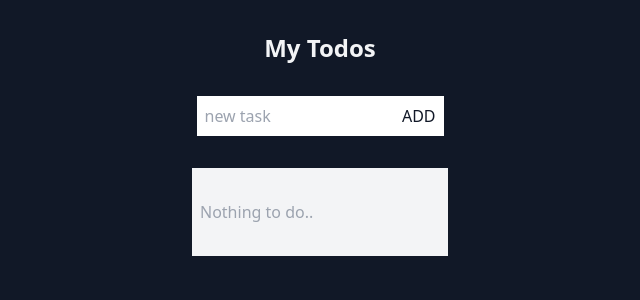
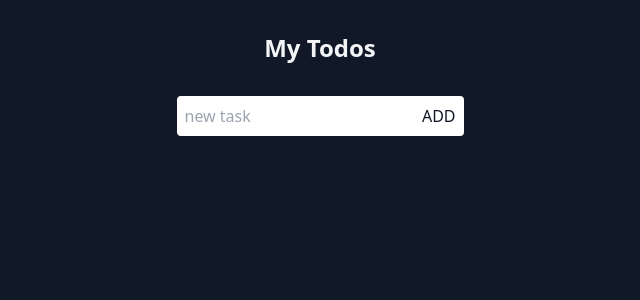
Before and after one commit to arslannoorpansota/Todo-app, a React (Vite) app: page / in a window 1280 px wide. Shown: the top 300 px of the page, without its empty margins (320-960 px from the left). Built offline with nearby package versions, Linux system fonts and the light colour scheme.

Commit message:
initial commit

```diff
--- a/src/Content.tsx
+++ b/src/Content.tsx
@@ -1,29 +1,51 @@
-import React, { useState } from "react";
+import React, { useEffect, useState } from "react";
+import CreateTodos from "./CreateTodo";
+
+interface Todo {
+    id: number,
+    text: string,
+}
 
 export function Content() {
-    const input = document.querySelector("input")!
-    const update = document.querySelector("update")!
-    const addbtn = document.getElementById("addbtn")!
-    const updatebtn = document.getElementById("updatebtn")!
-    const [todos, settodos] = useState([]);
-    const [currenttodo, setcurrenttodo] = useState("Nothing to do..");
+    const [lastId, setLastId] = useState(0);
+    const [todos, setTodos] = useState<Todo[]>([]);
+
+    useEffect(() => {
+        const savedTodos = localStorage.getItem("todos");
+        let parsedTodos = JSON.parse(savedTodos || "[]");
+        if (parsedTodos.length) {
+            setTodos(parsedTodos);
+            setLastId(parsedTodos[parsedTodos.length - 1].id);
+        }
+    }, []);
+
+    useEffect(() => {
+        localStorage.setItem("todos", JSON.stringify(todos))
+    }, [todos])
+
     function deleteitem(id: number) {
-        const removeItem = todos.filter((todo) => {
+        const removeItem = todos.filter((todo: Todo) => {
             return todo.id !== id;
         });
-        settodos(removeItem);
+        setTodos(removeItem);
     }
-    function do_update(index) {
-        newtodos = [...todos];
-        newtodos[index].text = update.value;
-        settodos(newtodos);
-        seteditMode(false)
+
+    function addItem(text: string) {
+        setTodos([...todos, { id: lastId + 1, text }]);
+        setLastId(lastId + 1);
     }
-    function do_update(index) {
-        newtodos = [...todos];
-        newtodos[index].editMode = true;
-        settodos(newtodos);
-    }
+    // function do_update(index) {
+    //     newtodos = [...todos];
+    //     newtodos[index].text = update.value;
+    //     settodos(newtodos);
+    //     seteditMode(false)
+    // }
+    // function do_update(index) {
+    //     newtodos = [...todos];
+    //     newtodos[index].editMode = true;
+    //     settodos(newtodos);
+    // }
+
 
     return (
         <div className="flex flex-col items-center space-y-8">
@@ -31,58 +53,8 @@ export function Content() {
                 My Todos
             </header>
 
-            <div className="flex relative items-center">
-                <div className="">
-                    <input placeholder="new task" onKeyUp={(e) => e.keyCode == 13 && addbtn.click()} onChange={(e) => setcurrenttodo(e.target.value)}
-                        className="input p-2"></input>
-                </div>
-                <div className="absolute right-2">
-                    <button id="addbtn" type="button" className="focus:outline-none text-gray-900" onClick={() => {
-                        currenttodo !== "" &&
-                            settodos([...todos, {
-                                id: todos.length + 1,
-                                text: currenttodo,
-                                editMode: false,
+            <CreateTodos addItem={addItem} />
 
-                            }])
-                        setcurrenttodo("")
-                        input.value = ""
-                    }}
-                    >ADD</button>
-                </div>
-            </div>
-            <div className="bg-gray-100 py-8 px-2 w-64">
-                <ul className="space-y-8">
-                    {todos.map(todo =>
-                        (() => {
-                            if (editMode == false) {
-                                return <li key={todo.id} className="border-b border-gray-300 relative font-medium">{todo.text}
-                                    <button onClick={() => { do_edit(todo.id) }} type="button" className="mr-6 focus:outline-none text-sm absolute right-0">
-                                        <svg className="w-5 h-5" fill="none" stroke="currentColor" viewBox="0 0 24 24" xmlns="http://www.w3.org/2000/svg"><path stroke-linecap="round" stroke-linejoin="round" stroke-width="2" d="M11 5H6a2 2 0 00-2 2v11a2 2 0 002 2h11a2 2 0 002-2v-5m-1.414-9.414a2 2 0 112.828 2.828L11.828 15H9v-2.828l8.586-8.586z"></path></svg>                            </button>
-                                    <button onClick={() => { deleteitem(todo.id) }} type="button" className="focus:outline-none text-red-600 text-sm absolute right-0">
-                                        <svg className="w-5 h-5" fill="none" stroke="currentColor" viewBox="0 0 24 24" xmlns="http://www.w3.org/2000/svg"><path stroke-linecap="round" stroke-linejoin="round" stroke-width="2" d="M19 7l-.867 12.142A2 2 0 0116.138 21H7.862a2 2 0 01-1.995-1.858L5 7m5 4v6m4-6v6m1-10V4a1 1 0 00-1-1h-4a1 1 0 00-1 1v3M4 7h16"></path></svg>
-                                    </button>
-                                </li>
-                            }
-                            else {
-                                return <input value={todo.text} onKeyUp={(e) => e.keyCode == 13 && updatebtn.click()}
-                                    className="update p-2">
-                                    <button id="updatebtn" onClick={() => { do_update(todo.id - 1) }} type="button" className="mr-6 focus:outline-none text-sm absolute right-0">
-                                        Update</button>
-                                    <button onClick={() => { seteditMode(false) }} type="button" className="focus:outline-none text-sm absolute right-0">
-                                        Cancel</button>
-                                </input>
-                            }
-
-                        })()
-                    )}
-
-                    <li className="text-gray-400">{currenttodo}</li>
-                    {todos.length > 0 &&
-                        <button onClick={() => settodos([])} className="text-red-600 focus:outline-none text-sm">Clear all</button>
-                    }
-                </ul>
-            </div>
 
         </div>
     )
--- /dev/null
+++ b/src/CreateTodo.tsx
@@ -0,0 +1,27 @@
+import React, { useState } from "react"
+
+interface Props {
+    addItem: (todo: string) => void;
+}
+
+export default function CreateTodos(props: Props) {
+    const [currentTodo, setCurrentTodo] = useState("");
+
+    function addTodo() {
+        props.addItem(currentTodo);
+        setCurrentTodo("");
+    }
+    return (
+        <div className="flex relative items-center">
+            <div className="">
+                <input placeholder="new task" value={currentTodo} onKeyUp={(e) => e.key == "Enter" && addTodo()} onChange={(e) => setCurrentTodo(e.target.value)}
+                    className="input p-2 pr-12 rounded"></input>
+            </div>
+
+            <div className="absolute right-2">
+                <button id="addbtn" type="button" className="focus:outline-none text-gray-900" onClick={addTodo}
+                >ADD</button>
+            </div>
+        </div>
+    )
+}
--- /dev/null
+++ b/src/ListTodos.tsx
@@ -0,0 +1,36 @@
+function ListTodos (){
+    <div className="bg-gray-100 rounded py-8 px-2 w-64">
+    <ul className="space-y-8">
+        {todos.map(todo =>
+            (() => {
+                // if (editMode == false) {
+                return <li key={todo.id} className="border-b border-gray-300 relative font-medium checkbox.checked:line-through">
+                    <input id="checkbox" type="checkbox" />
+                    {todo.text}
+                    <button onClick={() => { deleteitem(todo.id) }} type="button" className="mr-6 focus:outline-none text-sm absolute right-0">
+                        <svg className="w-5 h-5" fill="none" stroke="currentColor" viewBox="0 0 24 24"><path stroke-linecap="round" stroke-linejoin="round" stroke-width="2" d="M11 5H6a2 2 0 00-2 2v11a2 2 0 002 2h11a2 2 0 002-2v-5m-1.414-9.414a2 2 0 112.828 2.828L11.828 15H9v-2.828l8.586-8.586z"></path></svg>                            </button>
+                    <button onClick={() => { deleteitem(todo.id) }} type="button" className="focus:outline-none text-red-600 text-sm absolute right-0">
+                        <svg className="w-5 h-5" fill="none" stroke="currentColor" viewBox="0 0 24 24"><path stroke-linecap="round" stroke-linejoin="round" stroke-width="2" d="M19 7l-.867 12.142A2 2 0 0116.138 21H7.862a2 2 0 01-1.995-1.858L5 7m5 4v6m4-6v6m1-10V4a1 1 0 00-1-1h-4a1 1 0 00-1 1v3M4 7h16"></path></svg>
+                    </button>
+                </li>
+                // }
+                // else {
+                //     return <input value={todo.text} onKeyUp={(e) => e.keyCode == 13 && updatebtn.click()}
+                //         className="update p-2">
+                //         <button id="updatebtn" onClick={() => { do_update(todo.id - 1) }} type="button" className="mr-6 focus:outline-none text-sm absolute right-0">
+                //             Update</button>
+                //         <button onClick={() => { seteditMode(false) }} type="button" className="focus:outline-none text-sm absolute right-0">
+                //             Cancel</button>
+                //     </input>
+                // }
+
+            })()
+        )}
+
+        <li className="text-gray-400">{currenttodo}</li>
+        {todos.length > 0 &&
+            <button onClick={() => settodos([])} className="text-red-600 focus:outline-none text-sm">Clear all</button>
+        }
+    </ul>
+</div>
+}
```
